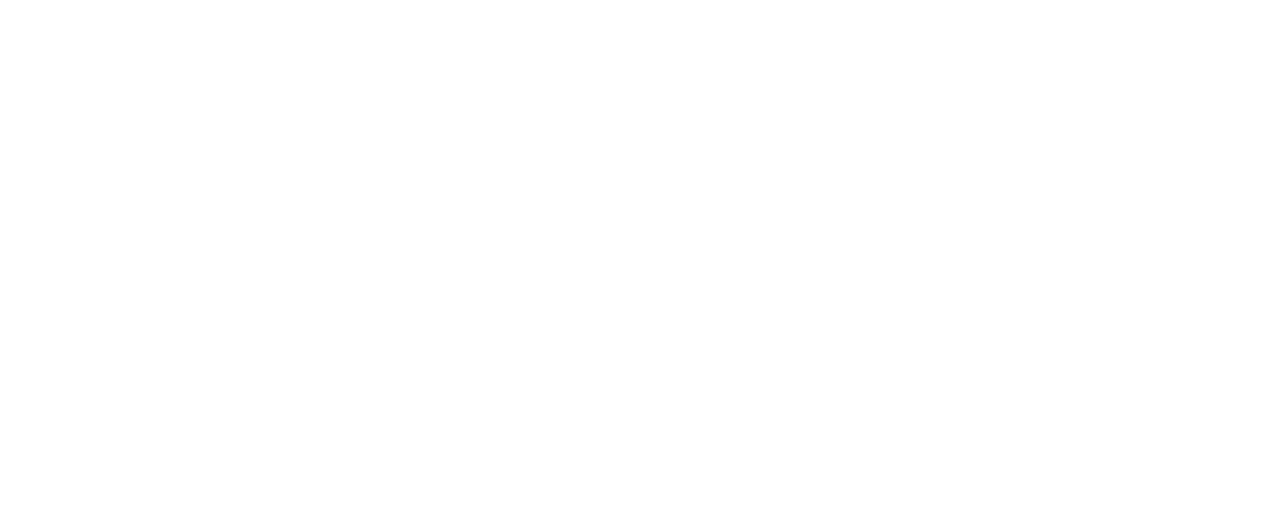
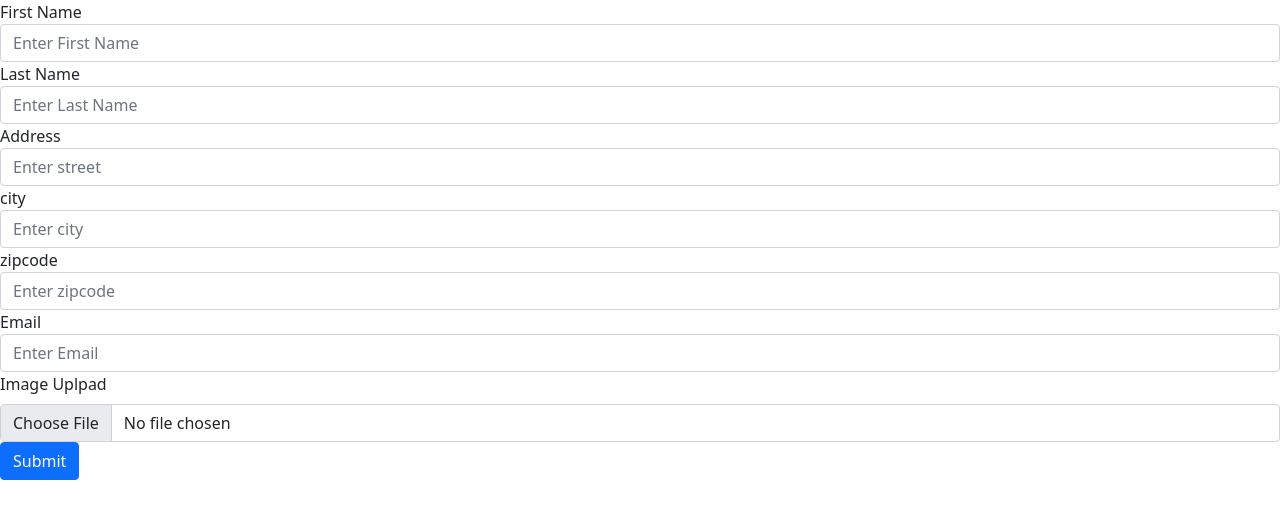
Before and after one commit to MukundDholariya2706/Angular-ReactiveForm, an Angular app: page / in a window 1280 px wide. Shown: the top 518 px of the page. Built offline with nearby package versions, Linux system fonts and the light colour scheme.

Commit message:
image, formgroup, nested formgroup with validation

```diff
--- a/angular.json
+++ b/angular.json
@@ -27,6 +27,7 @@
               "src/assets"
             ],
             "styles": [
+              "node_modules/bootstrap/dist/css/bootstrap.min.css",
               "src/styles.css"
             ],
             "scripts": []
--- a/package.json
+++ b/package.json
@@ -18,6 +18,7 @@
     "@angular/platform-browser": "~13.1.0",
     "@angular/platform-browser-dynamic": "~13.1.0",
     "@angular/router": "~13.1.0",
+    "bootstrap": "^5.1.3",
     "rxjs": "~7.4.0",
     "tslib": "^2.3.0",
     "zone.js": "~0.11.4"
--- a/src/app/app.component.html
+++ b/src/app/app.component.html
@@ -0,0 +1,113 @@
+<div class="register-form">
+  <form [formGroup]="registerform" (ngSubmit)="onSubmit()">
+    <div>
+      <label>First Name</label>
+      <input
+        type="text"
+        class="form-control"
+        formControlName="firstname"
+        placeholder="Enter First Name"
+        [ngClass]="{ 'is-invalid': submitted && f['firstname'].errors }"
+      />
+      <div
+        *ngIf="f['firstname'].touched && !f['firstname'].valid"
+        class="text-danger"
+      >
+        <div *ngIf="f['firstname'].errors?.['required']">Field is required</div>
+      </div>
+    </div>
+    <div>
+      <label>Last Name</label>
+      <input
+        type="text"
+        class="form-control"
+        formControlName="lastname"
+        placeholder="Enter Last Name"
+      />
+      <div
+        *ngIf="f['lastname'].touched && !f['lastname'].valid"
+        class="text-danger"
+      >
+        <div *ngIf="f['lastname'].errors?.['required']">Field is required</div>
+      </div>
+    </div>
+
+    <div formGroupName="address">
+      <div>
+        <label>Address</label>
+        <input
+          type="text"
+          class="form-control"
+          formControlName="street"
+          placeholder="Enter street"
+        />
+        <div
+          *ngIf="g['street'].touched && !g['street'].valid"
+          class="text-danger"
+        >
+          <div *ngIf="g['street'].errors?.['required']">street is required</div>
+        </div>
+      </div>
+
+      <div>
+        <label>city</label>
+        <input
+          type="text"
+          class="form-control"
+          formControlName="city"
+          placeholder="Enter city"
+        />
+        <div *ngIf="g['city'].touched && !g['city'].valid" class="text-danger">
+          <div *ngIf="g['city'].errors?.['required']">city is required</div>
+        </div>
+      </div>
+
+      <div>
+        <label>zipcode</label>
+        <input
+          type="text"
+          class="form-control"
+          formControlName="zipcode"
+          placeholder="Enter zipcode"
+        />
+        <div
+          *ngIf="g['zipcode'].touched && !g['zipcode'].valid"
+          class="text-danger"
+        >
+          <div *ngIf="g['zipcode'].errors?.['required']">zip is required</div>
+          <div *ngIf="g['zipcode'].errors?.['minlength']">Min 2 length</div>
+        </div>
+      </div>
+    </div>
+
+    <div>
+      <label>Email</label>
+      <input
+        type="text"
+        class="form-control"
+        formControlName="email"
+        placeholder="Enter Email"
+      />
+      <div
+        *ngIf="f['email'].touched && !f['email'].valid"
+        class="text-danger"
+      >
+        <div *ngIf="f['email'].errors?.['required']">Email is required</div>
+        <div *ngIf="f['email'].errors?.['email']">Email is invalid</div>
+      </div>
+    </div>
+
+    <div class="col-md-12">
+      <label class="form-label" >Image Uplpad</label>
+      <input (change)="onImagChangeFromFile($event)" type="file" class="form-control" formControlName="imageInput">
+      <div *ngIf="submitted && f['imageInput'].errors">
+        <div *ngIf="f['imageInput'].errors['required']">PNG Image is required</div>
+      </div>
+    </div>
+
+    <div>
+      <!-- <button class="btn btn-primary" [disabled]="registerform.invalid"> Submit </button> -->
+      <button class="btn btn-primary">Submit</button>
+    </div>
+  </form>
+</div>
--- a/src/app/app.component.ts
+++ b/src/app/app.component.ts
@@ -1,10 +1,70 @@
-import { Component } from '@angular/core';
+import { Component, OnInit } from '@angular/core';
+import {
+  FormControl,
+  FormGroup,
+  Validators,
+} from '@angular/forms';
 
 @Component({
   selector: 'app-root',
   templateUrl: './app.component.html',
-  styleUrls: ['./app.component.css']
+  styleUrls: ['./app.component.css'],
 })
-export class AppComponent {
+export class AppComponent implements OnInit {
+  registerform!: FormGroup;
+  submitted = false;
   title = 'Angular-ReactiveForm';
+
+  get f() {
+    return this.registerform.controls;
+  }
+
+  get g() {
+    return (this.registerform.controls['address'] as FormGroup).controls;
+  }
+
+  constructor() {}
+
+  ngOnInit() {
+    this.registerform = new FormGroup({
+      firstname: new FormControl(null, Validators.required),
+      lastname: new FormControl(null, Validators.required),
+      address: new FormGroup({
+        street: new FormControl(null, Validators.required),
+        city: new FormControl(null, Validators.required),
+        zipcode: new FormControl(null, [ Validators.required, Validators.minLength(2),
+        ]),
+      }),
+      email: new FormControl(null, [ Validators.required, Validators.email ]),
+      imageInput: new FormControl(null, [ Validators.required ]),
+    });
+  }
+
+  onImagChangeFromFile($event:any){
+    if($event.target.files && $event.target.files[0]){
+      let file = $event.target.files[0];
+      console.log(file);
+      if(file.type == "image/png"){
+        console.log("correct")
+      }
+      else{
+        // validation error
+        this.registerform.controls['imageInput'].reset();
+        this.registerform.controls['imageInput'].setValidators([Validators.required]);
+        this.registerform.get('imageInput')?.updateValueAndValidity();
+      }
+    }
+  }
+
+  onSubmit() {
+    this.submitted = true;
+    if(this.registerform.invalid){
+      return;
+    }
+
+    if(this.submitted){
+      console.log(this.registerform.value);
+      alert("Form Submitted Successfully");
+    }
+  }
 }
```
Also changed, not shown: src/app/app.module.ts (+6 -1 lines), 1 other file (tests, documents, lock files or other folders).
